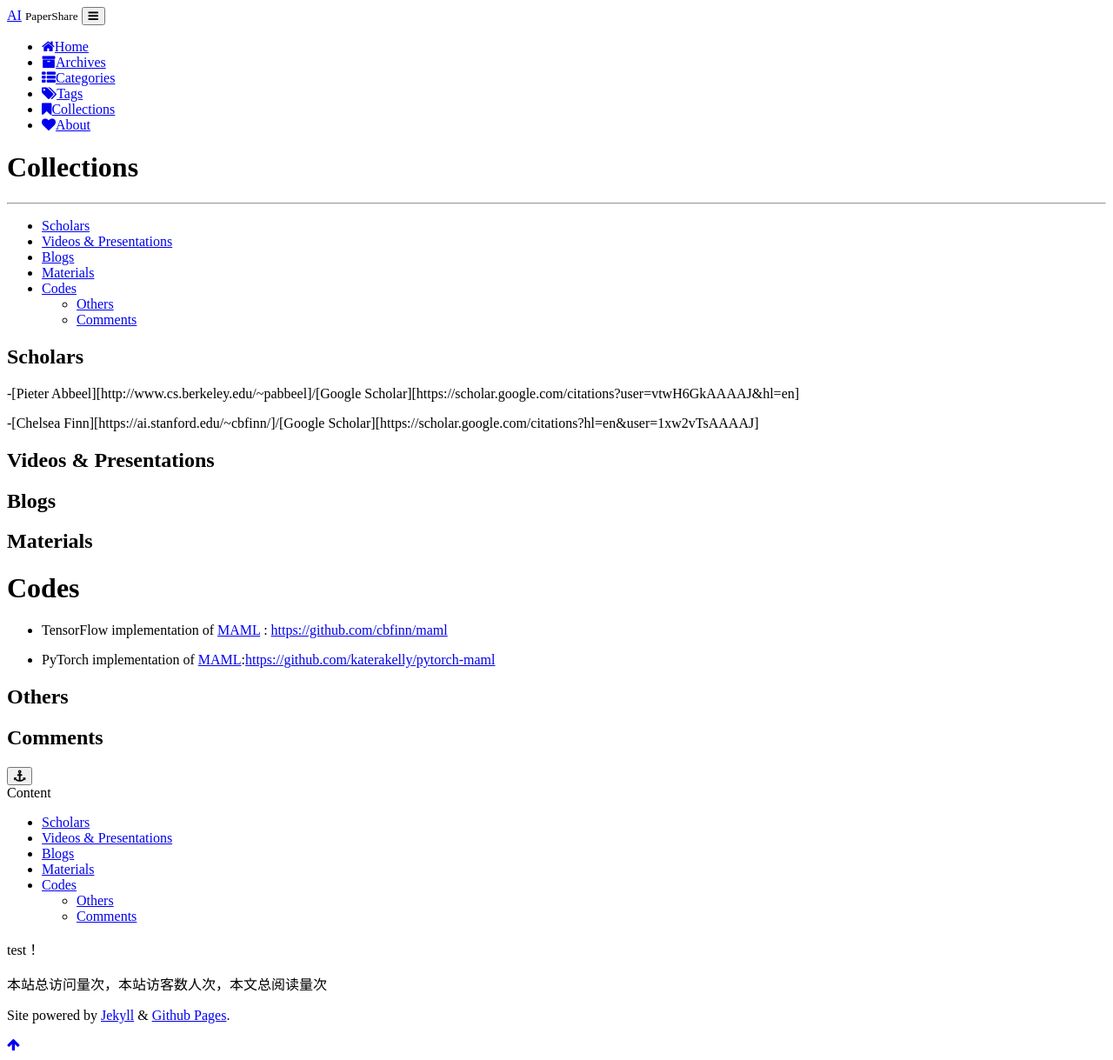
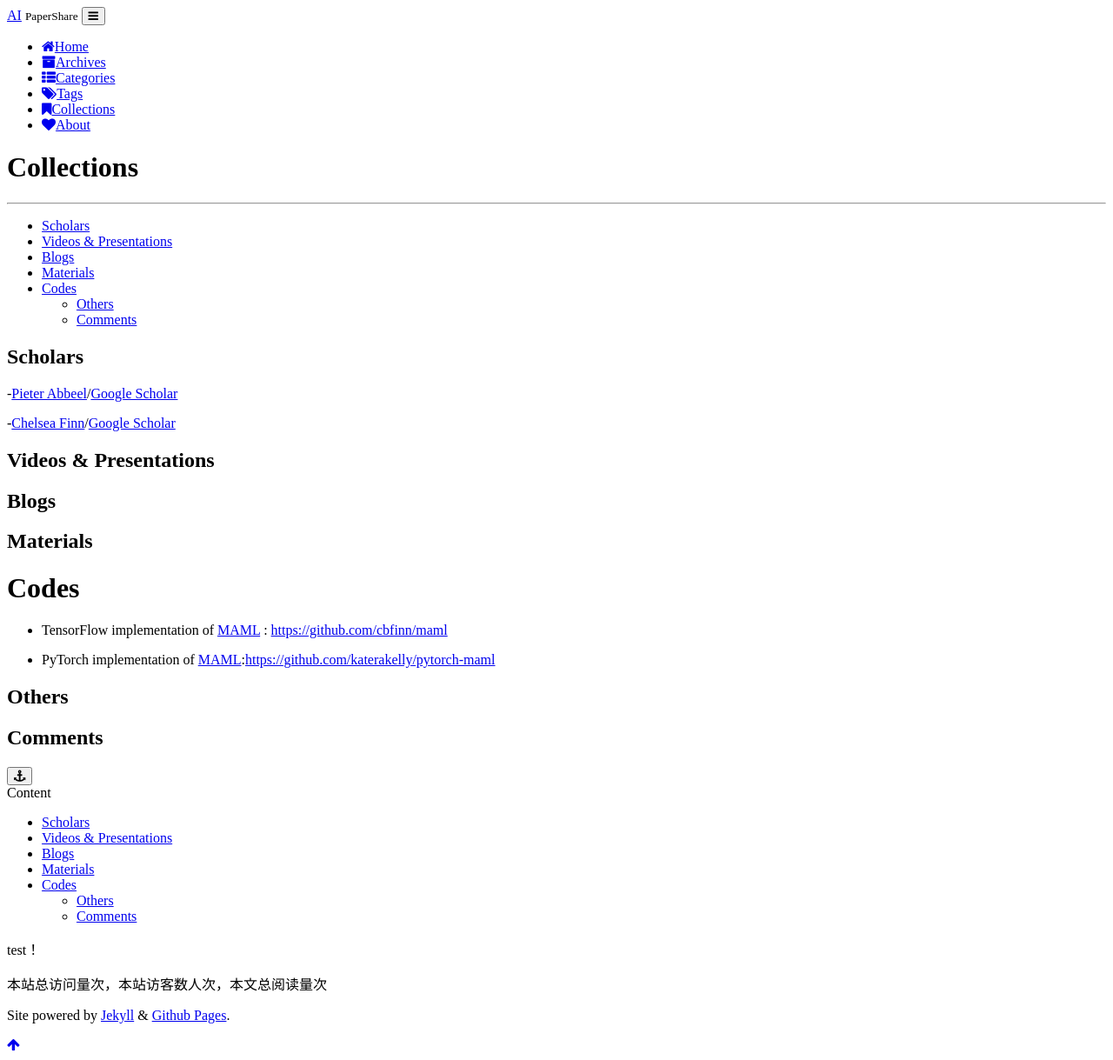
Before and after one commit to tyliu22/tyliu22.github.io, a Jekyll site: the page built from page/3collections.md, in a window 1280 px wide. Shown: the whole page at 87% size. Built offline with Jekyll 4.4.1, drawn with Linux system fonts in a browser that asks for light colours; comment, search, counter and statistics services are not loaded; a style sheet for code colours, icons or effects is not loaded.

Commit message:
Update 3collections.md

```diff
--- a/page/3collections.md
+++ b/page/3collections.md
@@ -11,9 +11,9 @@ type: page
 
 ## Scholars
 
--[Pieter Abbeel][http://www.cs.berkeley.edu/~pabbeel]/[Google Scholar][https://scholar.google.com/citations?user=vtwH6GkAAAAJ&hl=en]
+-[Pieter Abbeel](http://www.cs.berkeley.edu/~pabbeel)/[Google Scholar](https://scholar.google.com/citations?user=vtwH6GkAAAAJ&hl=en)
 
--[Chelsea Finn][https://ai.stanford.edu/~cbfinn/]/[Google Scholar][https://scholar.google.com/citations?hl=en&user=1xw2vTsAAAAJ]
+-[Chelsea Finn](https://ai.stanford.edu/~cbfinn/)/[Google Scholar](https://scholar.google.com/citations?hl=en&user=1xw2vTsAAAAJ)
 
 ## Videos & Presentations
 
```
